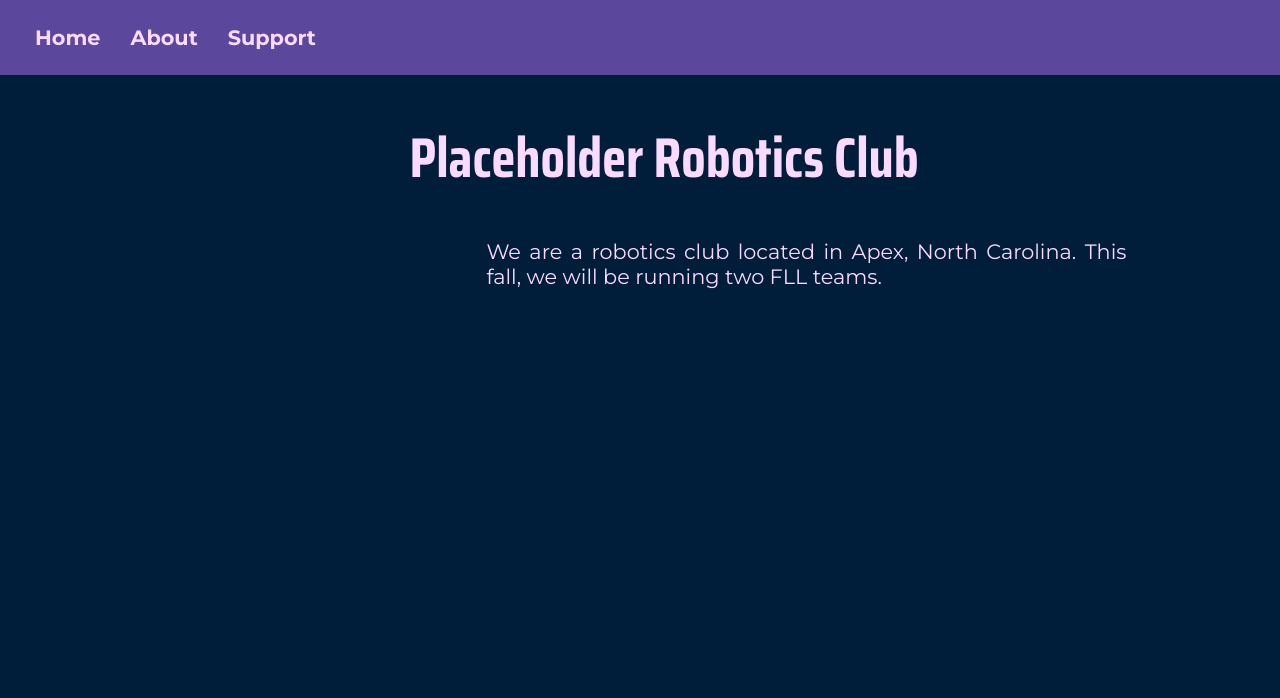
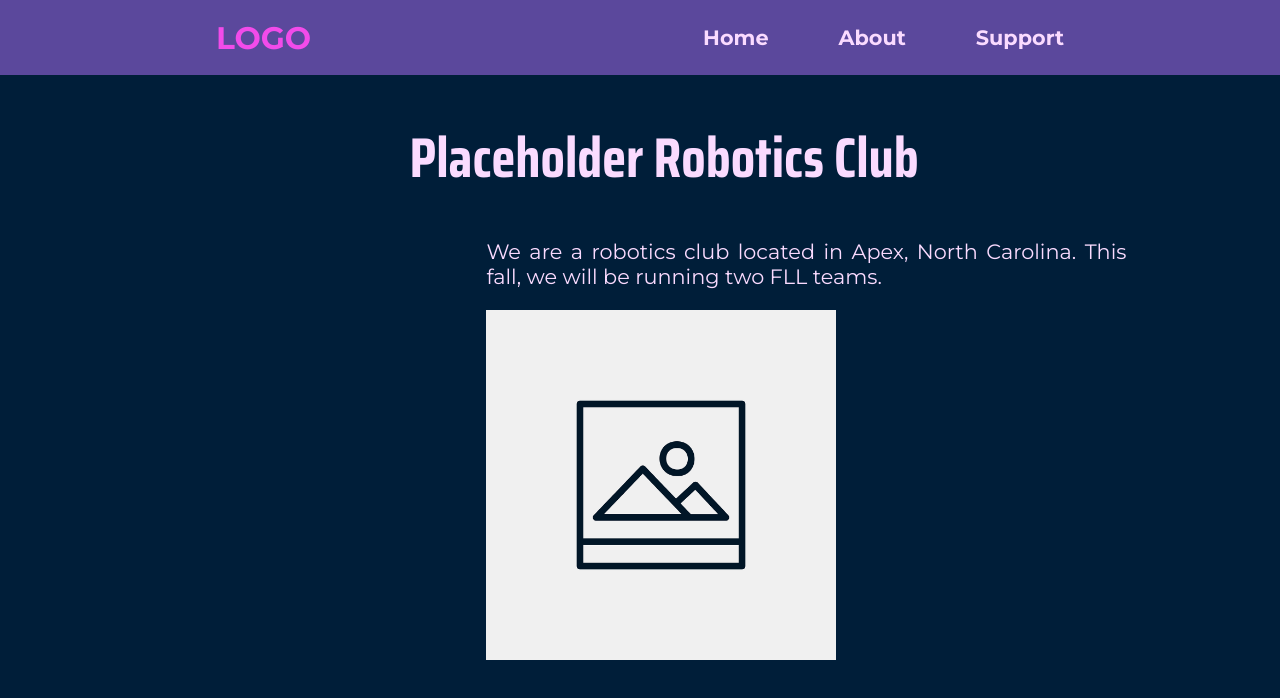
Before and after one commit to Sapphire-Robotics/Sapphire-Robotics.github.io, a Next.js app: page / in a window 1280 px wide. Shown: the top 698 px of the page. Built offline with nearby package versions, Linux system fonts and the light colour scheme.

Commit message:
Add placeholder picture, add logo placeholder on header, change header layout, create PageContent component

```diff
--- a/src/app/components/Header.js
+++ b/src/app/components/Header.js
@@ -5,7 +5,7 @@ function HeaderLink({ children, href }) {
             fontWeight: "bold",
             fontSize: "1.3em",
             color: "#fadbff",
-            margin: "15px"
+            margin: "35px"
         }}>{children}</a>
     );
 }
@@ -18,10 +18,18 @@ export default function Header() {
             display: "flex",
             alignItems: "center",
             paddingLeft: "20px",
+            paddingRight: "20px",
+            justifyContent: "space-around"
         }}>
-            <HeaderLink href="/">Home</HeaderLink>
-            <HeaderLink href="/about">About</HeaderLink>
-            <HeaderLink href="/support">Support</HeaderLink>
+            <HeaderLink href="/"><span style={{
+                color: "#f24bea",
+                fontSize: "1.5em"
+            }}>LOGO</span></HeaderLink>
+            <div>
+                <HeaderLink href="/">Home</HeaderLink>
+                <HeaderLink href="/about">About</HeaderLink>
+                <HeaderLink href="/support">Support</HeaderLink>
+            </div>
         </div>
     );
 }
--- /dev/null
+++ b/src/app/components/PageContent.js
@@ -0,0 +1,9 @@
+export default function PageContent({ children }) {
+    return (
+        <div style={{
+            width: "50vw",
+            marginLeft: "38vw",
+            textAlign: "left"
+        }}>{children}</div>
+    );
+}
--- a/src/app/globals.css
+++ b/src/app/globals.css
@@ -14,8 +14,5 @@ h1 {
 
 p {
     font-size: 1.3em;
-    width: 50vw;
-    margin-left: 38vw;
-    margin-right: auto;
     text-align: justify;
 }
--- a/src/app/page.js
+++ b/src/app/page.js
@@ -1,12 +1,20 @@
 import PageTitle from "@/../src/app/components/PageTitle.js";
+import PageContent from "@/../src/app/components/PageContent.js";
+import Image from "next/image"
 
 export default function Page() {
     return (
         <>
             <PageTitle>Placeholder Robotics Club</PageTitle>
-            <p>
-              We are a robotics club located in Apex, North Carolina. This fall, we will be running two FLL teams.
-            </p>
+            <PageContent>
+                <p>
+                  We are a robotics club located in Apex, North Carolina. This fall, we will be running two FLL teams.
+                </p>
+                <Image src="/placeholder_picture.png" width={1280} height={1280} alt="Placeholder image" style={{
+                  width: "350px",
+                  height: "350px"
+                }} />
+            </PageContent>
         </>
     );
 }
```
Also changed, not shown: src/app/about/page.js (+7 -4 lines), src/app/support/page.js (+7 -4 lines), public/placeholder_picture.png (added).
